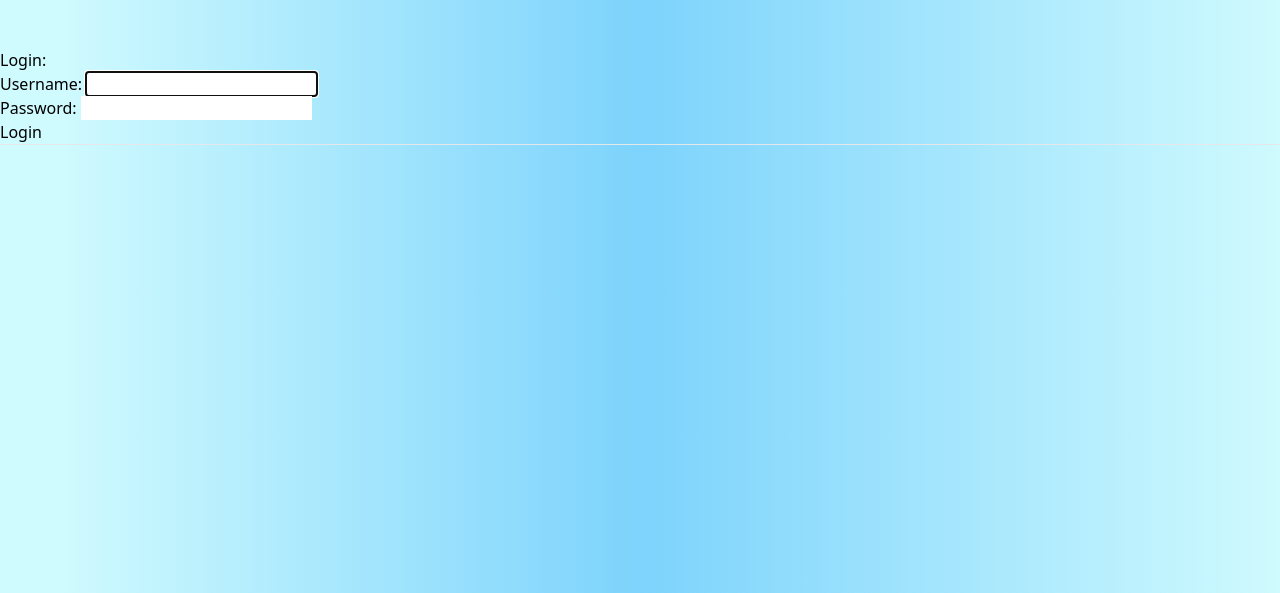
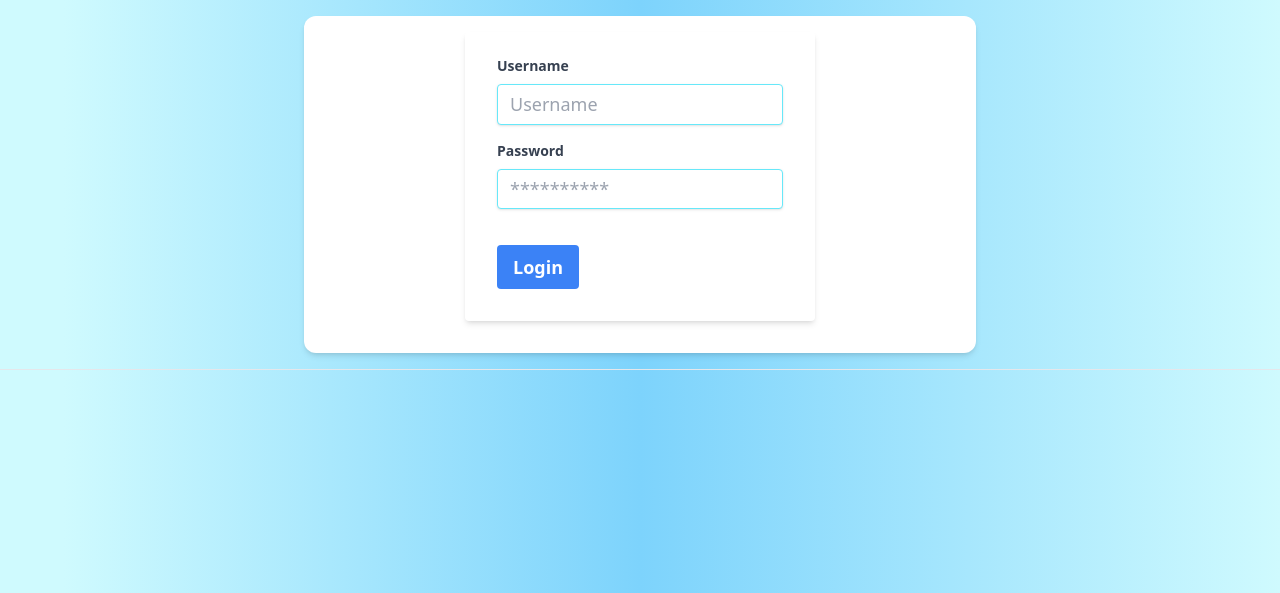
Before and after one commit to madawa87/django-mathapp, a Django app: page /login/ in a window 1280 px wide. Shown: the top 593 px of the page. Run offline with Django 4.2, Linux system fonts and the light colour scheme; parts of the project's set-up code (start-up, migrations or seed data) failed here and were passed over; some libraries are stand-ins or nearby versions.

Commit message:
rewrite login page with tailwind

```diff
--- a/frontend/static/frontend/css/main.css
+++ b/frontend/static/frontend/css/main.css
@@ -638,6 +638,22 @@ body {
   margin-bottom: 1rem;
 }
 
+.mb-2 {
+  margin-bottom: 0.5rem;
+}
+
+.mb-3 {
+  margin-bottom: 0.75rem;
+}
+
+.mb-4 {
+  margin-bottom: 1rem;
+}
+
+.mb-6 {
+  margin-bottom: 1.5rem;
+}
+
 .mb-8 {
   margin-bottom: 2rem;
 }
@@ -686,10 +702,6 @@ body {
   height: 100%;
 }
 
-.w-10 {
-  width: 2.5rem;
-}
-
 .w-12 {
   width: 3rem;
 }
@@ -726,6 +738,12 @@ body {
   transform: translate(var(--tw-translate-x), var(--tw-translate-y)) rotate(var(--tw-rotate)) skewX(var(--tw-skew-x)) skewY(var(--tw-skew-y)) scaleX(var(--tw-scale-x)) scaleY(var(--tw-scale-y));
 }
 
+.appearance-none {
+  -webkit-appearance: none;
+     -moz-appearance: none;
+          appearance: none;
+}
+
 .flex-row {
   flex-direction: row;
 }
@@ -746,6 +764,10 @@ body {
   justify-content: center;
 }
 
+.justify-between {
+  justify-content: space-between;
+}
+
 .space-y-4 > :not([hidden]) ~ :not([hidden]) {
   --tw-space-y-reverse: 0;
   margin-top: calc(1rem * calc(1 - var(--tw-space-y-reverse)));
@@ -758,6 +780,10 @@ body {
 
 .break-all {
   word-break: break-all;
+}
+
+.rounded {
+  border-radius: 0.25rem;
 }
 
 .rounded-lg {
@@ -780,6 +806,11 @@ body {
   border-width: 2px;
 }
 
+.border-cyan-300 {
+  --tw-border-opacity: 1;
+  border-color: rgb(103 232 249 / var(--tw-border-opacity));
+}
+
 .border-cyan-400 {
   --tw-border-opacity: 1;
   border-color: rgb(34 211 238 / var(--tw-border-opacity));
@@ -798,6 +829,11 @@ body {
 .border-slate-600 {
   --tw-border-opacity: 1;
   border-color: rgb(71 85 105 / var(--tw-border-opacity));
+}
+
+.bg-blue-500 {
+  --tw-bg-opacity: 1;
+  background-color: rgb(59 130 246 / var(--tw-bg-opacity));
 }
 
 .bg-cyan-300 {
@@ -920,9 +956,27 @@ body {
   padding-right: 0.75rem;
 }
 
+.px-4 {
+  padding-left: 1rem;
+  padding-right: 1rem;
+}
+
+.px-8 {
+  padding-left: 2rem;
+  padding-right: 2rem;
+}
+
 .py-2 {
   padding-top: 0.5rem;
   padding-bottom: 0.5rem;
+}
+
+.pb-8 {
+  padding-bottom: 2rem;
+}
+
+.pt-6 {
+  padding-top: 1.5rem;
 }
 
 .font-sans {
@@ -932,6 +986,11 @@ body {
 .text-4xl {
   font-size: 2.25rem;
   line-height: 2.5rem;
+}
+
+.text-lg {
+  font-size: 1.125rem;
+  line-height: 1.75rem;
 }
 
 .text-sm {
@@ -954,6 +1013,15 @@ body {
 
 .leading-6 {
   line-height: 1.5rem;
+}
+
+.leading-tight {
+  line-height: 1.25;
+}
+
+.text-gray-700 {
+  --tw-text-opacity: 1;
+  color: rgb(55 65 81 / var(--tw-text-opacity));
 }
 
 .text-white {
@@ -984,6 +1052,12 @@ body {
   opacity: 0.7;
 }
 
+.shadow {
+  --tw-shadow: 0 1px 3px 0 rgb(0 0 0 / 0.1), 0 1px 2px -1px rgb(0 0 0 / 0.1);
+  --tw-shadow-colored: 0 1px 3px 0 var(--tw-shadow-color), 0 1px 2px -1px var(--tw-shadow-color);
+  box-shadow: var(--tw-ring-offset-shadow, 0 0 #0000), var(--tw-ring-shadow, 0 0 #0000), var(--tw-shadow);
+}
+
 .shadow-lg {
   --tw-shadow: 0 10px 15px -3px rgb(0 0 0 / 0.1), 0 4px 6px -4px rgb(0 0 0 / 0.1);
   --tw-shadow-colored: 0 10px 15px -3px var(--tw-shadow-color), 0 4px 6px -4px var(--tw-shadow-color);
@@ -1012,6 +1086,11 @@ body {
 
 .duration-500 {
   transition-duration: 500ms;
+}
+
+.hover\:bg-blue-700:hover {
+  --tw-bg-opacity: 1;
+  background-color: rgb(29 78 216 / var(--tw-bg-opacity));
 }
 
 .hover\:from-indigo-400:hover {
--- a/frontend/templates/frontend/home.html
+++ b/frontend/templates/frontend/home.html
@@ -9,7 +9,7 @@
 {% block main-app %}
 
 <div class="max-w-md mx-auto bg-white rounded-xl shadow-md overflow-hidden md:max-w-2xl">
-  <div class="flex flex-col mx-auto space-y-4 font-sans text-white text-sm font-bold leading-6 max-w-xs mt-4 mb-8">
+  <div class="flex flex-col mx-auto space-y-4 text-white text-sm font-bold leading-6 max-w-xs mt-4 mb-8">
     <div class="p-4 rounded-lg flex items-center justify-center bg-indigo-500 shadow-lg">
       <a href="{% url 'frontend:math' %}">Math</a>
     </div>
--- a/frontend/templates/registration/login.html
+++ b/frontend/templates/registration/login.html
@@ -1,19 +1,42 @@
 {% extends 'base.html' %}
 {% block content %}
-    <div class="container">
-    <div class="row">
-        <br>
-        <br>
+
+<div class="max-w-md mx-auto text-lg bg-white rounded-xl shadow-md m-4 overflow-hidden md:max-w-2xl">
+    <div class="flex flex-col items-center m-4">
+        <form method="post" class="shadow-md rounded px-8 pt-6 pb-8 mb-4">
+            {% csrf_token %}
+            <!-- {{ form.as_p }} -->
+            <div class="mb-4">
+                <label class="block text-gray-700 text-sm font-bold mb-2" for="username">
+                    Username
+                </label>
+                <input
+                    type="text" name="username" autofocus="" autocapitalize="none" autocomplete="username"
+                    maxlength="50" required="" id="id_username" placeholder="Username"
+                    class="shadow appearance-none border border-cyan-300 rounded w-full py-2 px-3 text-gray-700 leading-tight focus:outline-none focus:shadow-outline">
+            </div>
+
+            <div class="mb-6">
+                <label class="block text-gray-700 text-sm font-bold mb-2" for="password">
+                    Password
+                </label>
+                <input
+                    type="password" name="password" autocomplete="current-password" maxlength="50"
+                    required="" id="id_password" placeholder="**********"
+                    class="shadow appearance-none border border-cyan-300 rounded w-full py-2 px-3 text-gray-700 mb-3 leading-tight focus:outline-none focus:shadow-outline">
+            </div>
+
+            <div class="flex items-center justify-between">
+                <button
+                    class="bg-blue-500 hover:bg-blue-700 text-white font-bold py-2 px-4 rounded focus:outline-none focus:shadow-outline"
+                    type="submit">
+                    Login
+                </button>
+            </div>
+
+        </form>
+
     </div>
-    <div class="row">
-        <div class="col-md-6 offset-3">
-          <h2>Login:</h2>
-          <form method="post">
-            {% csrf_token %}
-            {{ form.as_p }}
-            <button type="submit" class="btn btn-primary">Login</button>
-          </form>
-        </div>
-    </div>
-    </div>
+
+</div>
 {% endblock %}
```
